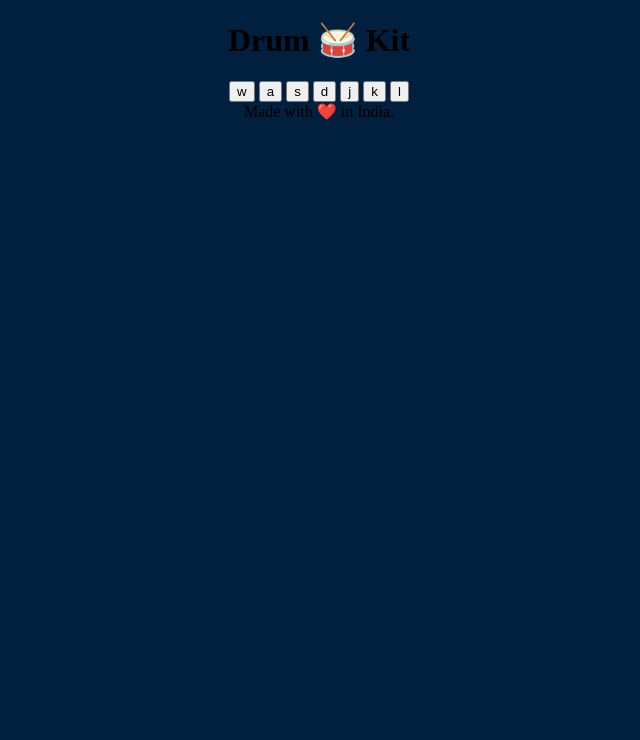
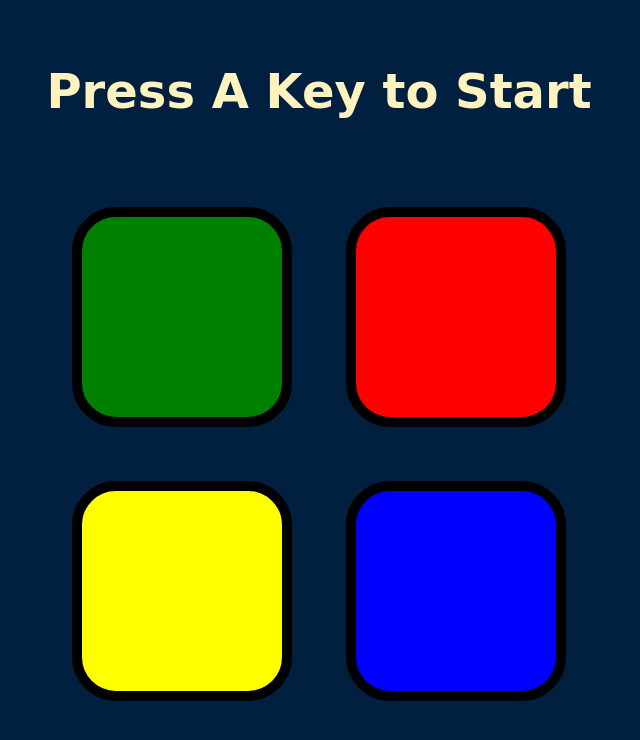
Before and after one commit to sanketmote/Simon-Game, a plain HTML site: page index.html in a window 1280 px wide. Shown: the whole page, without its empty margins (321-961 px from the left). Drawn offline with nearby package versions, Linux system fonts and the light colour scheme; a web font is replaced by a local one.

Commit message:
Update index.html

```diff
--- a/index.html
+++ b/index.html
@@ -3,32 +3,40 @@
 
 <head>
   <meta charset="utf-8">
-  <title>Drum Kit</title>
+  <title>Simon</title>
   <link rel="stylesheet" href="styles.css">
-  <link href="https://fonts.googleapis.com/css?family=Arvo" rel="stylesheet">
-  <link rel="icon" type="image/png" href="images/drum.jpeg">
 </head>
 
 <body>
+  <h1 id="level-title">Press A Key to Start</h1>
+  <div class="container">
+    <div lass="row">
 
-  <h1 id="title">Drum 🥁 Kit</h1>
-  <div class="set">
-    <button class="w drum">w</button>
-    <button class="a drum">a</button>
-    <button class="s drum">s</button>
-    <button class="d drum">d</button>
-    <button class="j drum">j</button>
-    <button class="k drum">k</button>
-    <button class="l drum">l</button>
+      <div type="button" id="green" class="btn green">
+
+      </div>
+
+      <div type="button" id="red" class="btn red">
+
+      </div>
+    </div>
+
+    <div class="row">
+
+      <div type="button" id="yellow" class="btn yellow">
+
+      </div>
+      <div type="button" id="blue" class="btn blue">
+
+      </div>
+
+    </div>
+
   </div>
 
+  <script src="https://ajax.googleapis.com/ajax/libs/jquery/3.3.1/jquery.min.js"></script>
+  <script src="game.js" charset="utf-8"></script>
 
-  <footer>
-    <script type="text/javascript" src="index.js" charset="utf-8">
-
-    </script>
-    Made with ❤️ in India.
-  </footer>
 </body>
 
 </html>
```
